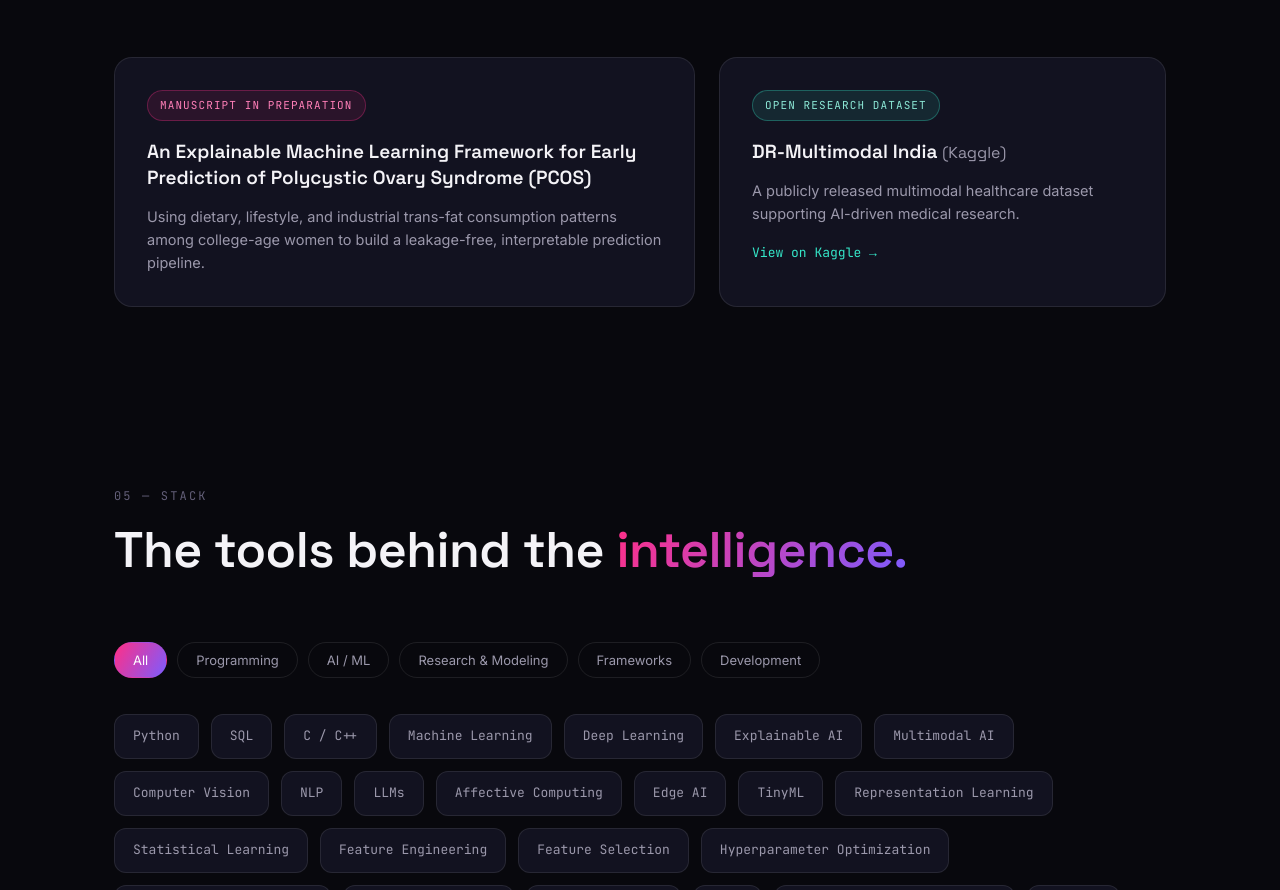
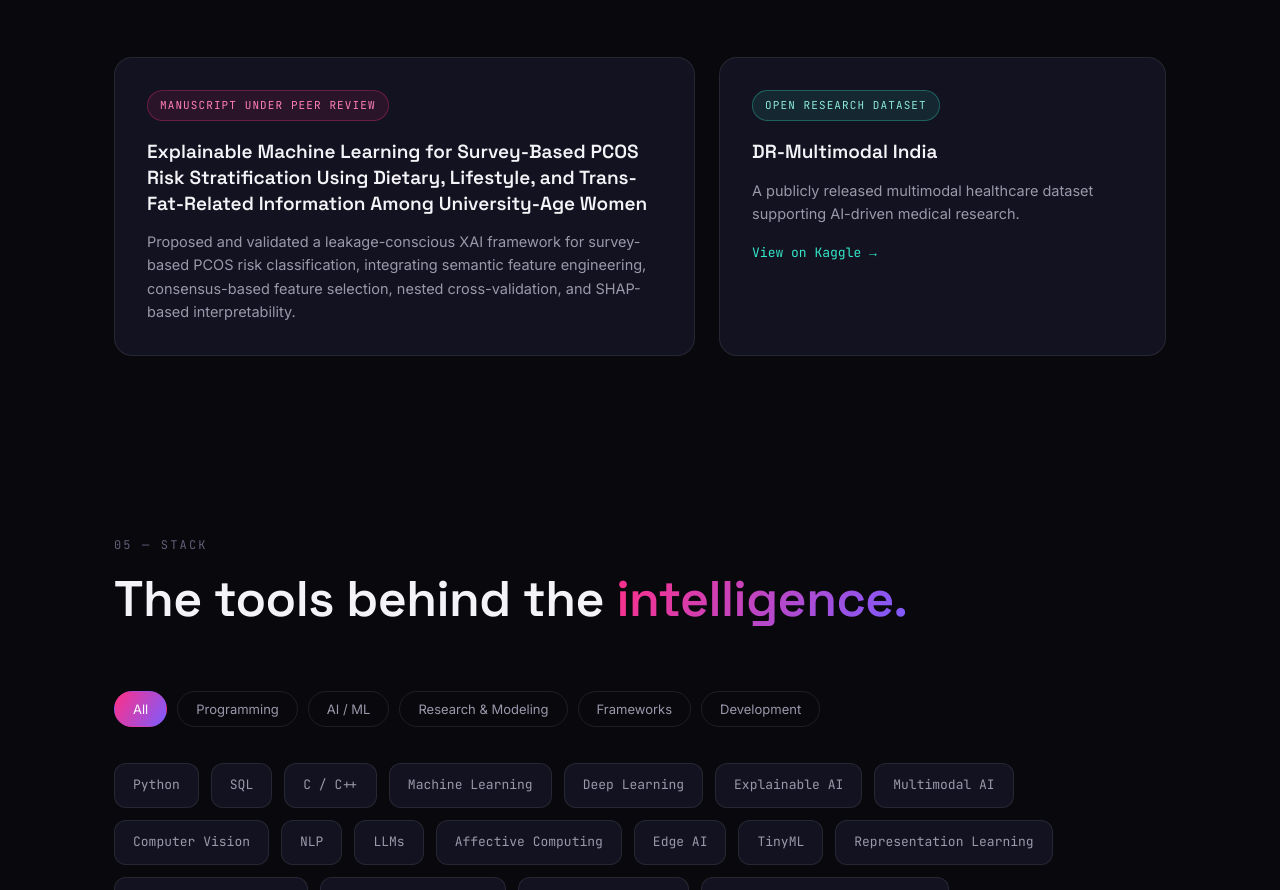
Before and after one commit to srizoni-maity/portfolio, a plain HTML site: page index.html in a window 1280 px wide. Shown: the part 5497-6387 px from the top of the page. Drawn offline with Linux system fonts and the light colour scheme.

Commit message:
Update index.html

```diff
--- a/index.html
+++ b/index.html
@@ -374,14 +374,14 @@
 
   <div class="pub-grid">
     <article class="pub-card reveal">
-      <span class="pub-card__tag">Manuscript in preparation</span>
-      <h3>An Explainable Machine Learning Framework for Early Prediction of Polycystic Ovary Syndrome (PCOS)</h3>
-      <p>Using dietary, lifestyle, and industrial trans-fat consumption patterns among college-age women to build a leakage-free, interpretable prediction pipeline.</p>
+      <span class="pub-card__tag">Manuscript  Under Peer Review</span>
+      <h3>Explainable Machine Learning for Survey-Based PCOS Risk Stratification Using Dietary, Lifestyle, and Trans-Fat-Related Information Among University-Age Women</h3>
+      <p>Proposed and validated a leakage-conscious XAI framework for survey-based PCOS risk classification, integrating semantic feature engineering, consensus-based feature selection, nested cross-validation, and SHAP-based interpretability.</p>
     </article>
 
     <article class="pub-card pub-card--dataset reveal">
       <span class="pub-card__tag">Open research dataset</span>
-      <h3>DR-Multimodal India <small>(Kaggle)</small></h3>
+      <h3>DR-Multimodal India</h3>
       <p>A publicly released multimodal healthcare dataset supporting AI-driven medical research.</p>
       <a href="https://www.kaggle.com/datasets/srizonimaity/dr-multimodal-india" target="_blank" rel="noopener" class="pub-card__link">View on Kaggle →</a>
     </article>
```
